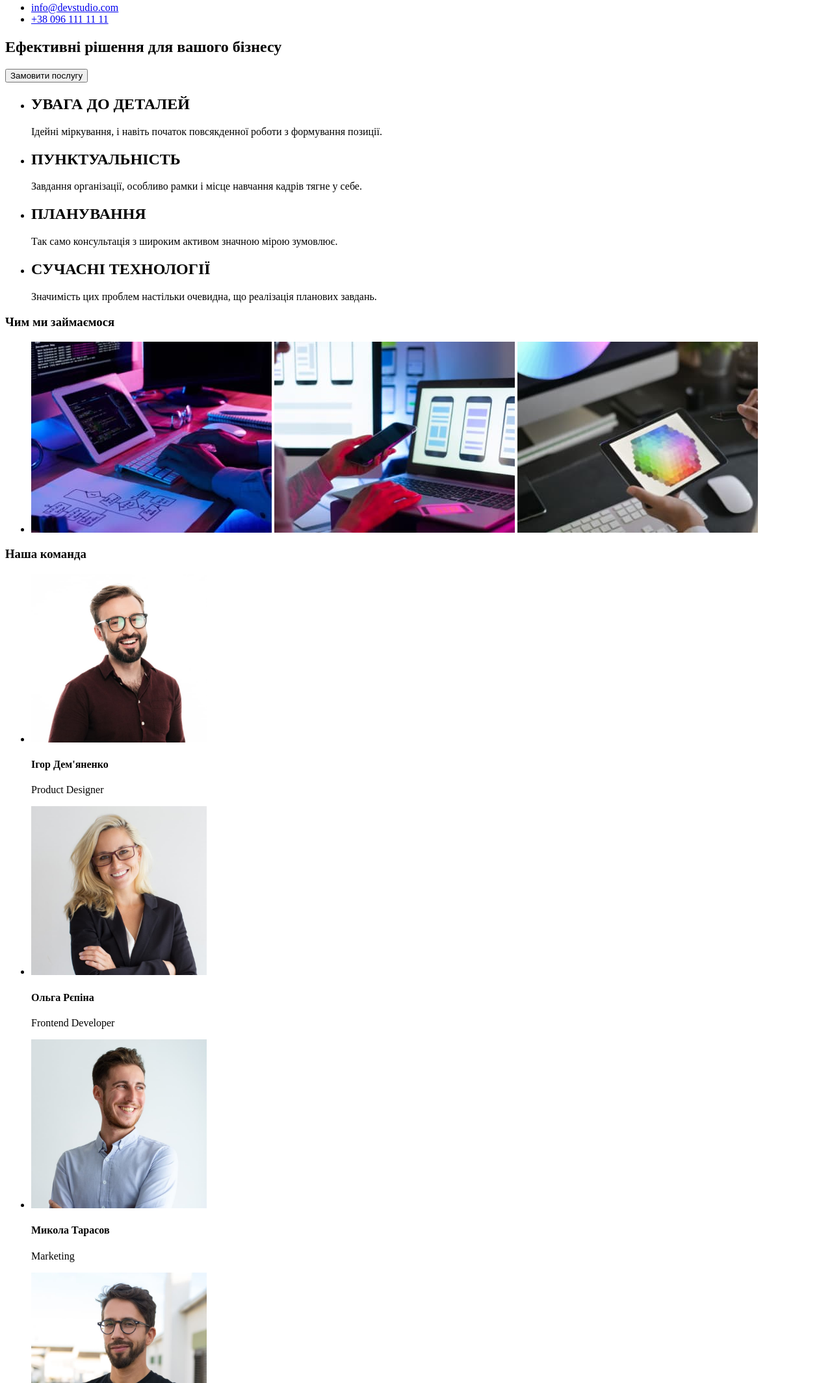
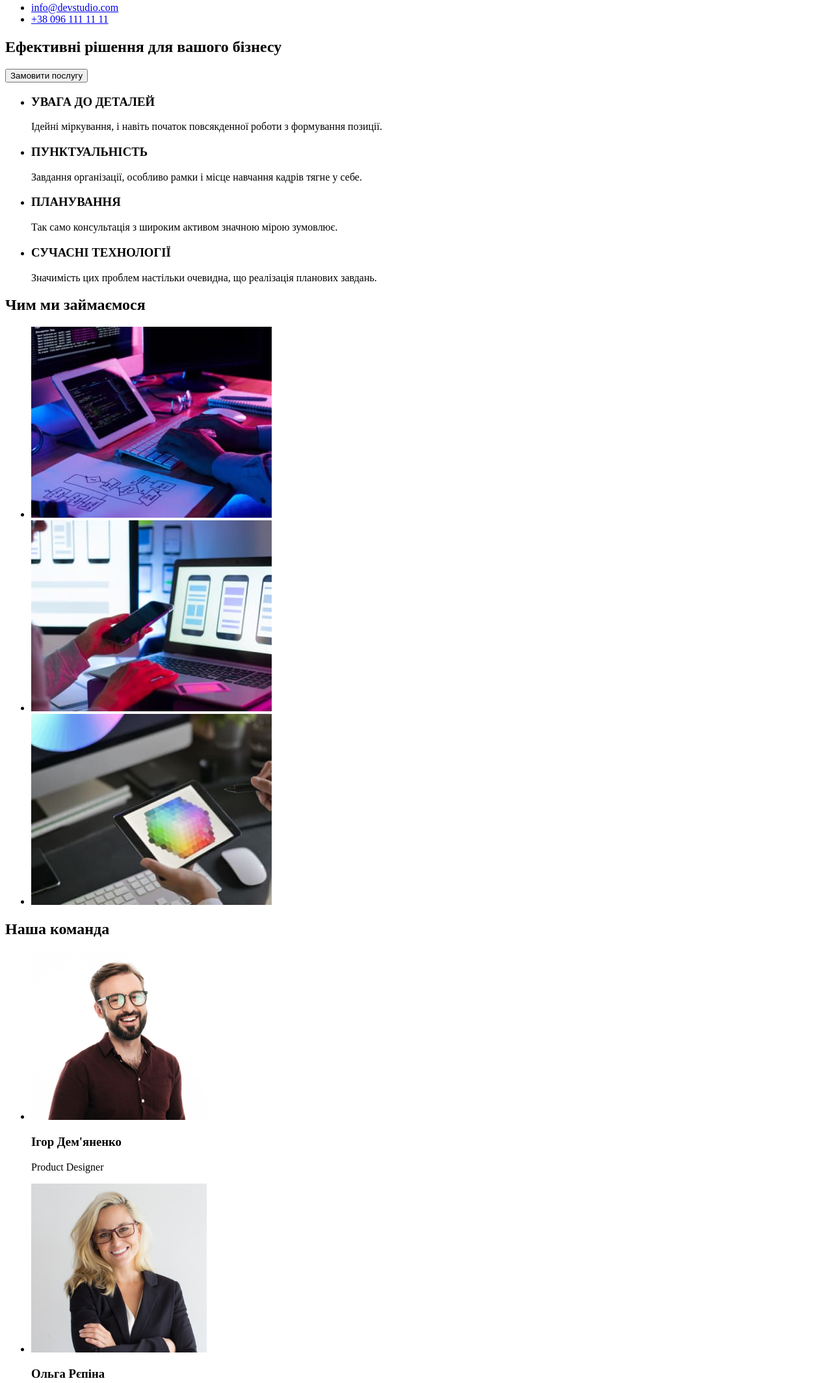
Before and after one commit to MariiaaIvanova/goit-markup-hw-01, a plain HTML site: page index.html in a window 1280 px wide. Shown: the part 109-2238 px from the top of the page at 65% size. Drawn offline with Linux system fonts and the light colour scheme.

Commit message:
index.html

```diff
--- a/index.html
+++ b/index.html
@@ -1,5 +1,5 @@
 <!DOCTYPE html>
-<html lang="ukr">
+<html lang="uk">
 <head>
     <meta charset="UTF-8">
     <meta http-equiv="X-UA-Compatible" content="IE=edge">
@@ -29,59 +29,64 @@
       <button type="button">Замовити послугу</button>
     </section>
     <section>
+        <!--<h2>наші якості</h2>-->
         <ul>
             <li>
-                <h2>УВАГА ДО ДЕТАЛЕЙ</h2>
+                <h3>УВАГА ДО ДЕТАЛЕЙ</h3>
                 <p>Ідейні міркування, і навіть початок повсякденної роботи з формування позиції.</p>
             </li>
             <li>
-                <h2>ПУНКТУАЛЬНІСТЬ</h2>
+                <h3>ПУНКТУАЛЬНІСТЬ</h3>
                 <p>Завдання організації, особливо рамки і місце навчання кадрів тягне у себе.</p>
             </li>
             <li>
-                <h2>ПЛАНУВАННЯ</h2>
+                <h3>ПЛАНУВАННЯ</h3>
                 <p>Так само консультація з широким активом значною мірою зумовлює.</p>
             </li>
             <li>
-                <h2>СУЧАСНІ ТЕХНОЛОГІЇ</h2>
+                <h3>СУЧАСНІ ТЕХНОЛОГІЇ</h3>
                 <p>Значимість цих проблем настільки очевидна, що реалізація планових завдань.</p>
             </li>
 
         </ul>
+
     </section>
 
     <section>
-        <h3>Чим ми займаємося</h3>
+        <h2>Чим ми займаємося</h2>
         <ul>
             <li>
-                <img src="./imges/Розробка коду.jpg" alt="Розробка коду" width="370">
-                <img src="./imges/Структуризація.jpg" alt="Структуризація" width="370">
-                <img src="./imges/Деталізація.jpg" alt="Деталізація" width="370">
-
+                <img src="./imges/Code-development.jpg" alt="Code-development" width="370">
+            </li>
+            <li>
+                <img src="./imges/Structuring.jpg" alt="Structuring" width="370">
+            </li>
+            <li>
+                <img src="./imges/Detailing.jpg" alt="Detailing" width="370">
             </li>
         </ul>
     </section>
     <section>
-        <h3>Наша команда</h3>
+        <h2>Наша команда</h2>
         <ul>
             <li>
-                <img src="./imges/Ігор Дем'яненко.jpg" alt="Ігор Дем'яненкo" width="270">
-                <h4>Ігор Дем'яненко</h4>
+                <img src="./imges/Ihor.jpg" alt="Ігор Дем'яненко" width="270">
+                <h3>Ігор Дем'яненко</h3>
                 <p>Product Designer</p>
             </li>
             <li>
-                <img src="./imges/Ольга Рєпіна.jpg" alt="Ольга Рєпіна" width="270">
-                <h4>Ольга Рєпіна</h4>
+                <img src="./imges/Olha.jpg" alt="Ольга Рєпіна" width="270">
+                <h3>Ольга Рєпіна</h3>
                 <p>Frontend Developer</p>
             </li>
             <li>
-                <img src="./imges/Микола Тарасов.jpg" alt="Микола Тарасов" width="270">
-                <h4>Микола Тарасов</h4>
+                <img src="./imges/Mikola.jpg" alt="Микола Тарасов" width="270">
+                <h3>Микола Тарасов</h3>
                 <p>Marketing</p>
             </li>
             <li>
-                <img src="./imges/Михайло Єрмаков.jpg" alt="Михайло Єрмаков" width="270">
-                <h4>Михайло Єрмаков</h4>
+                <img src="./imges/Mihailo.jpg" alt="Михайло Єрмаков" width="270">
+                <h3>Михайло Єрмаков</h3>
                 <p>UI Designer</p>
             </li>
         </ul>
```
Also changed, not shown: imges/Code-development.jpg (renamed from imges/Розробка коду.jpg), imges/Detailing.jpg (renamed from imges/Деталізація.jpg), imges/Ihor.jpg (renamed from imges/Ігор Дем'яненко.jpg), imges/Mihailo.jpg (renamed from imges/Михайло Єрмаков.jpg), imges/Mikola.jpg (renamed from imges/Микола Тарасов.jpg), imges/Olha.jpg (renamed from imges/Ольга Рєпіна.jpg), imges/Structuring.jpg (renamed from imges/Структуризація.jpg).
